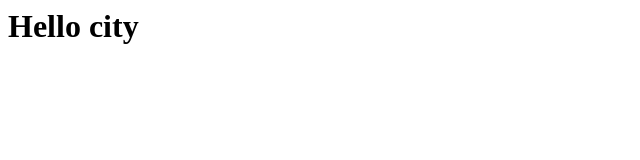
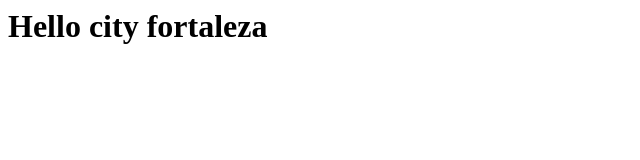
Before and after one commit to auladac/projeto, a plain HTML site: page index.html in a window 1280 px wide. Shown: the whole page, without its empty margins (0-640 px from the left). Drawn offline with Linux system fonts and the light colour scheme.

Commit message:
alteração index

```diff
--- a/index.html
+++ b/index.html
@@ -1 +1 @@
-<h1>Hello city</h1>
+<h1>Hello city fortaleza</h1>
```
